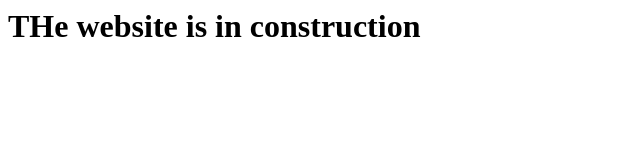
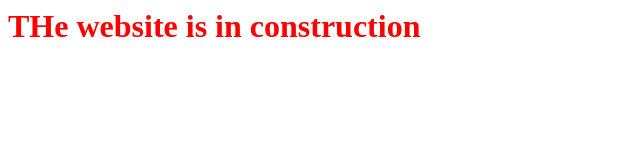
Before and after one commit to jana43/jana43.github.io, a plain HTML site: page index.html in a window 1280 px wide. Shown: the whole page, without its empty margins (0-640 px from the left). Drawn offline with Linux system fonts and the light colour scheme.

Commit message:
Update index.html

```diff
--- a/index.html
+++ b/index.html
@@ -1 +1 @@
-<h1 style = "red">THe website is in construction</h1>
+<h1 style = "color:red;">THe website is in construction</h1>
```
